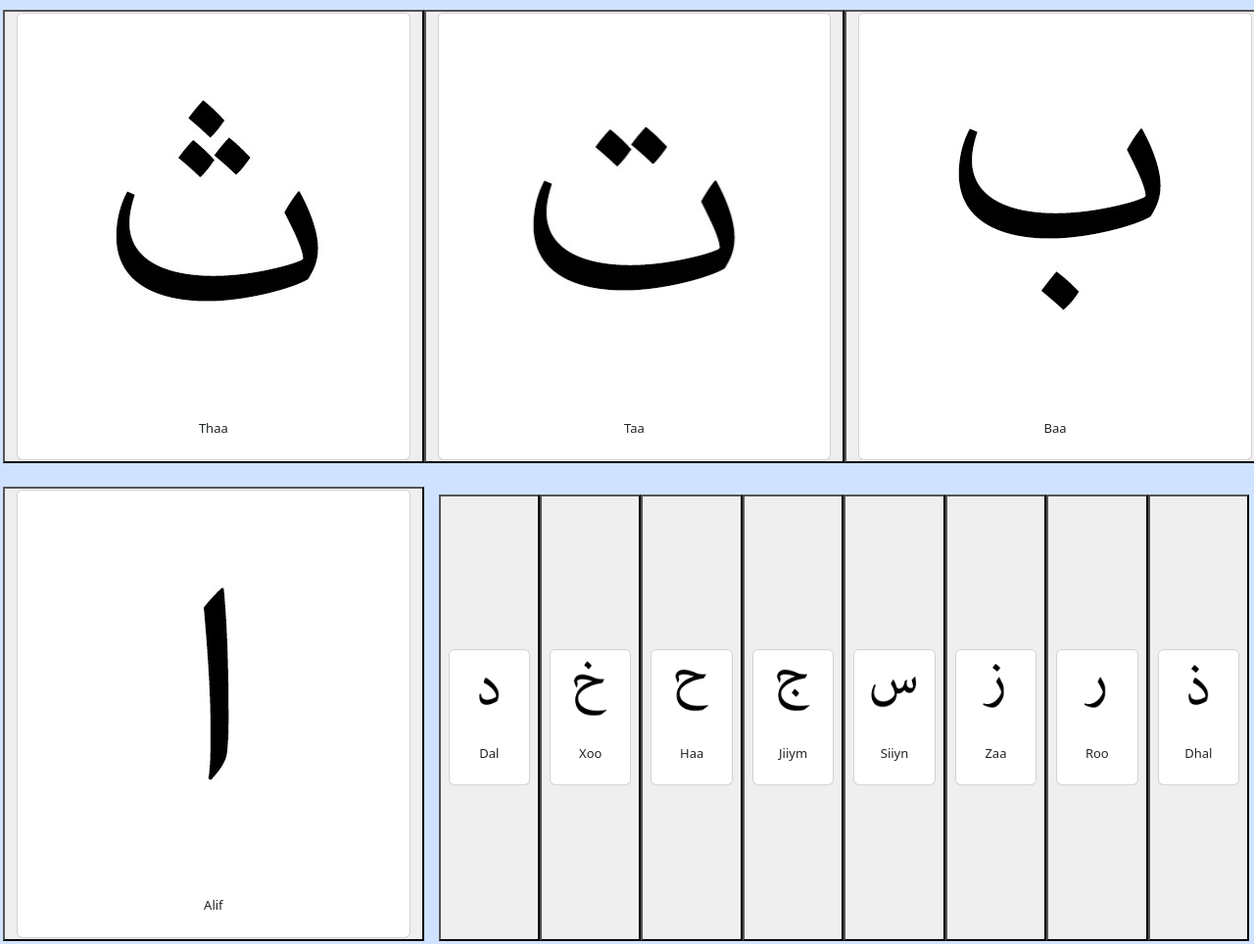
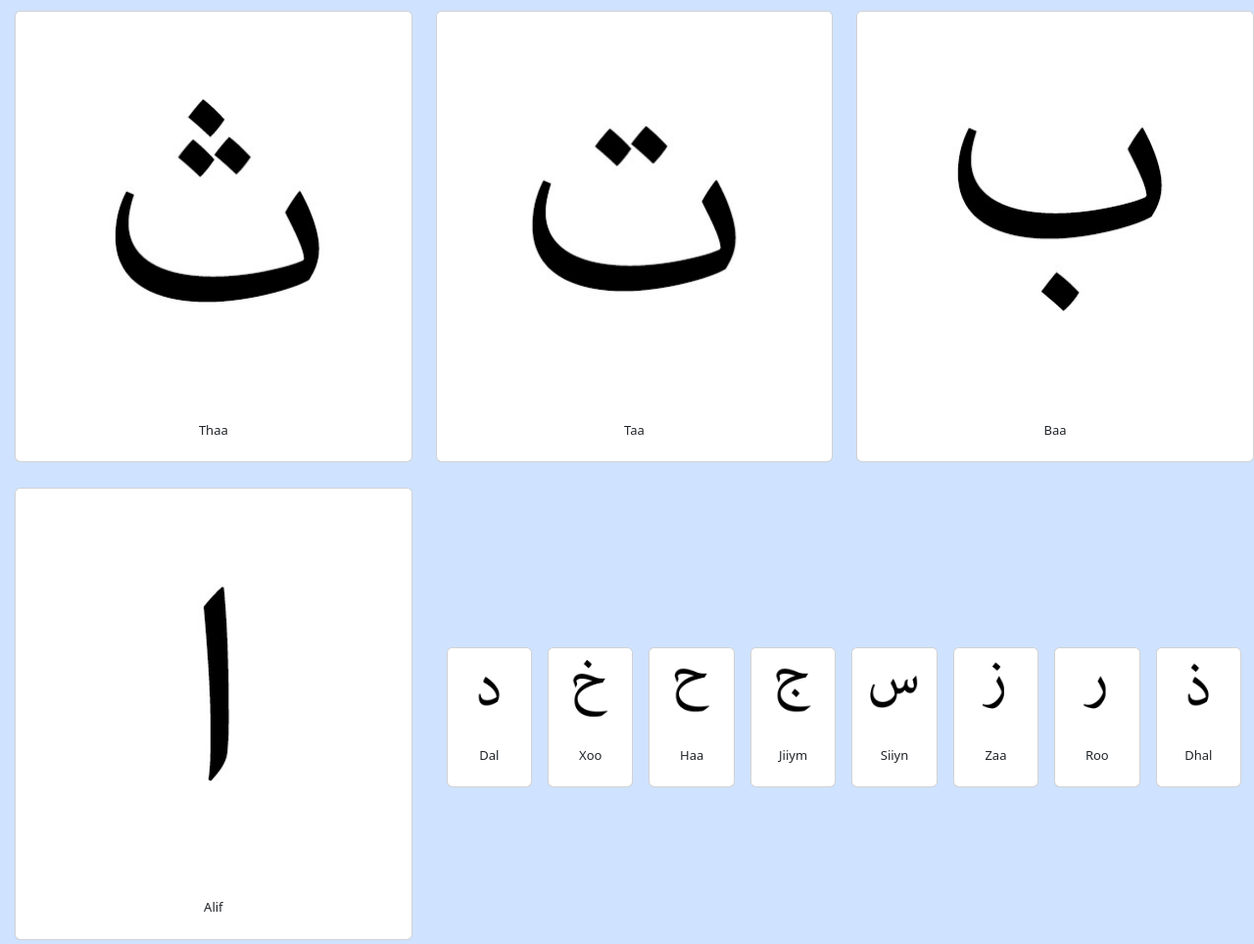
Before and after one commit to abdullohabdurahmonov/learn-arabic-alphabet, a plain HTML site: page index.html in a window 1280 px wide. Shown: the top 964 px of the page at 98% size. Drawn offline with nearby package versions, Linux system fonts and the light colour scheme.

Commit message:
Update style.css

```diff
--- a/style.css
+++ b/style.css
@@ -1,7 +1,19 @@
+*{
+    box-sizing: border-box;
+}
+body{
 
+}
 .box{
     margin: 10px 0px 0px 15px;
+}
+.card{
+
 }
 .card-title{
     font-size: small;
 }
+button{
+    border: none;
+    background-color: transparent;
+}
```
